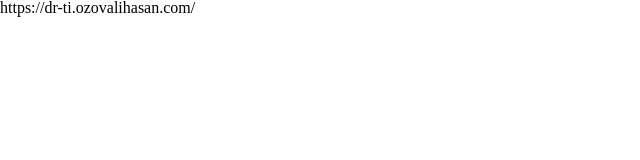
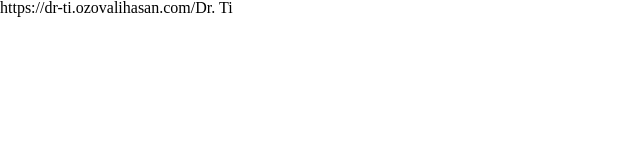
Before and after one commit to ozovalihasan/portfolio-2, a React (Create React App) app: page / in a window 1280 px wide. Shown: the top 160 px of the page, without its empty margins (0-640 px from the left). Built offline with nearby package versions, Linux system fonts and the light colour scheme.

Commit message:
Update project by using map method

```diff
--- a/src/components/Projects/Projects.js
+++ b/src/components/Projects/Projects.js
@@ -6,7 +6,12 @@ const Projects = () => {
 
   return (
     <div className="projects">
-      {projects[0].liveLink}
+      {projects.map(project => (
+        <div key={project.name}>
+          {project.liveLink}
+          {project.name}
+        </div>
+      ))}
     </div>
   );
 };
```
